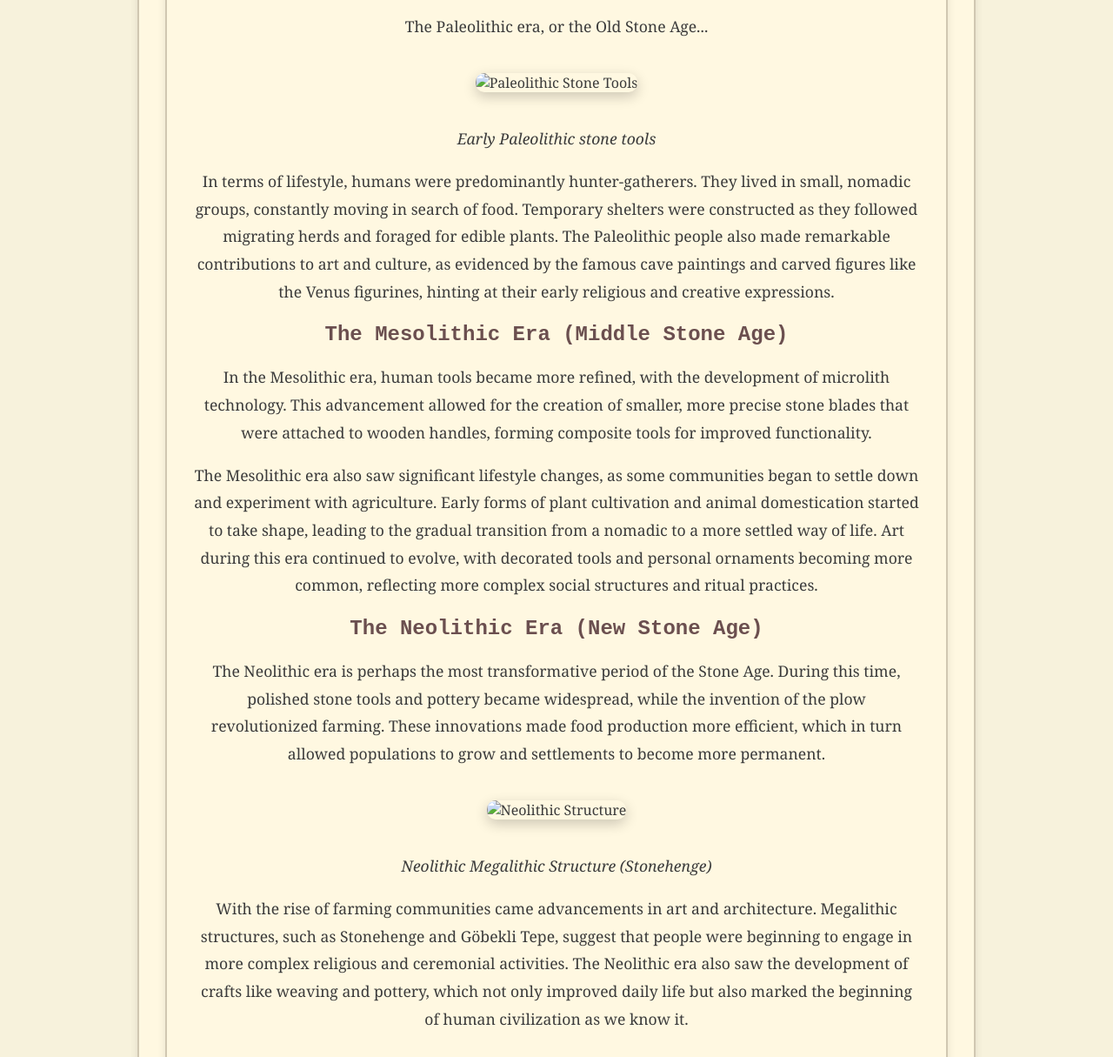
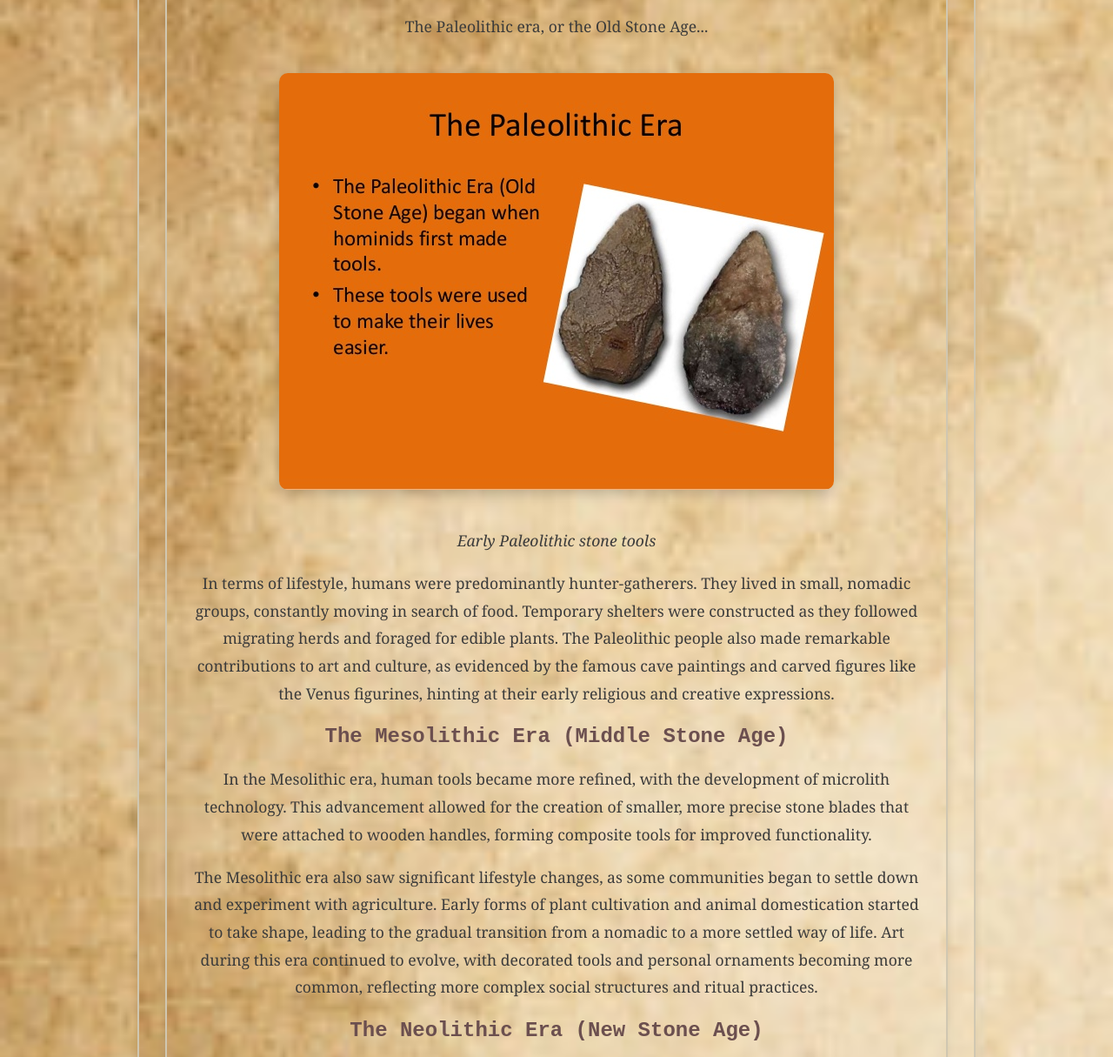
Before and after one commit to pratham603-bit/projectai, a plain HTML site: page stone-age.html in a window 1280 px wide. Shown: the part 385-1600 px from the top of the page at 87% size. Drawn offline with nearby package versions, Linux system fonts and the light colour scheme.

Commit message:
Update stone-age.html

```diff
--- a/stone-age.html
+++ b/stone-age.html
@@ -64,7 +64,7 @@
 
         /* Add subtle texture */
         body, main {
-            background-image: url('./images/parchment-texture.jpg');
+            background-image: url('parchment-texture.jpg');
             background-size: cover;
         }
 
@@ -142,7 +142,7 @@
         <p data-aos="fade-right">The Paleolithic era, or the Old Stone Age...</p>
 
         <div class="image-container" data-aos="zoom-in">
-            <img src="./images/paleolithic-tools.jpg" alt="Paleolithic Stone Tools" class="stone-age-image" data-speed="3">
+            <img src="paleolithic-tools.jpg" alt="Paleolithic Stone Tools" class="stone-age-image" data-speed="3">
             <p><em>Early Paleolithic stone tools</em></p>
         </div>
 
@@ -158,7 +158,7 @@
 
         <!-- Image for Neolithic Era -->
         <div class="image-container">
-            <img src="./images/neolithic-structure.jpg" alt="Neolithic Structure" class="stone-age-image">
+            <img src="neolithic-structure.jpg" alt="Neolithic Structure" class="stone-age-image">
             <p><em>Neolithic Megalithic Structure (Stonehenge)</em></p>
         </div>
 
```
